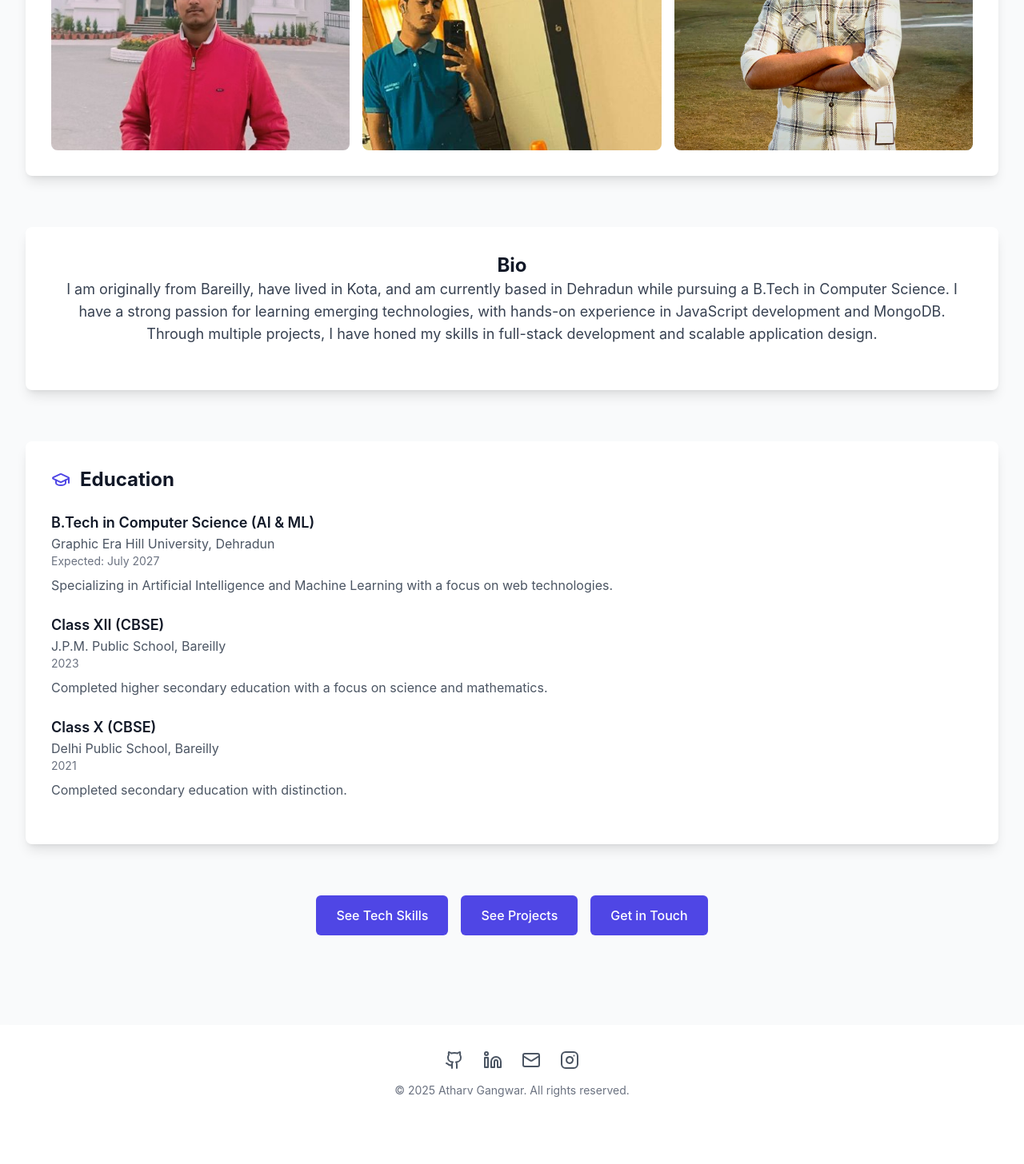
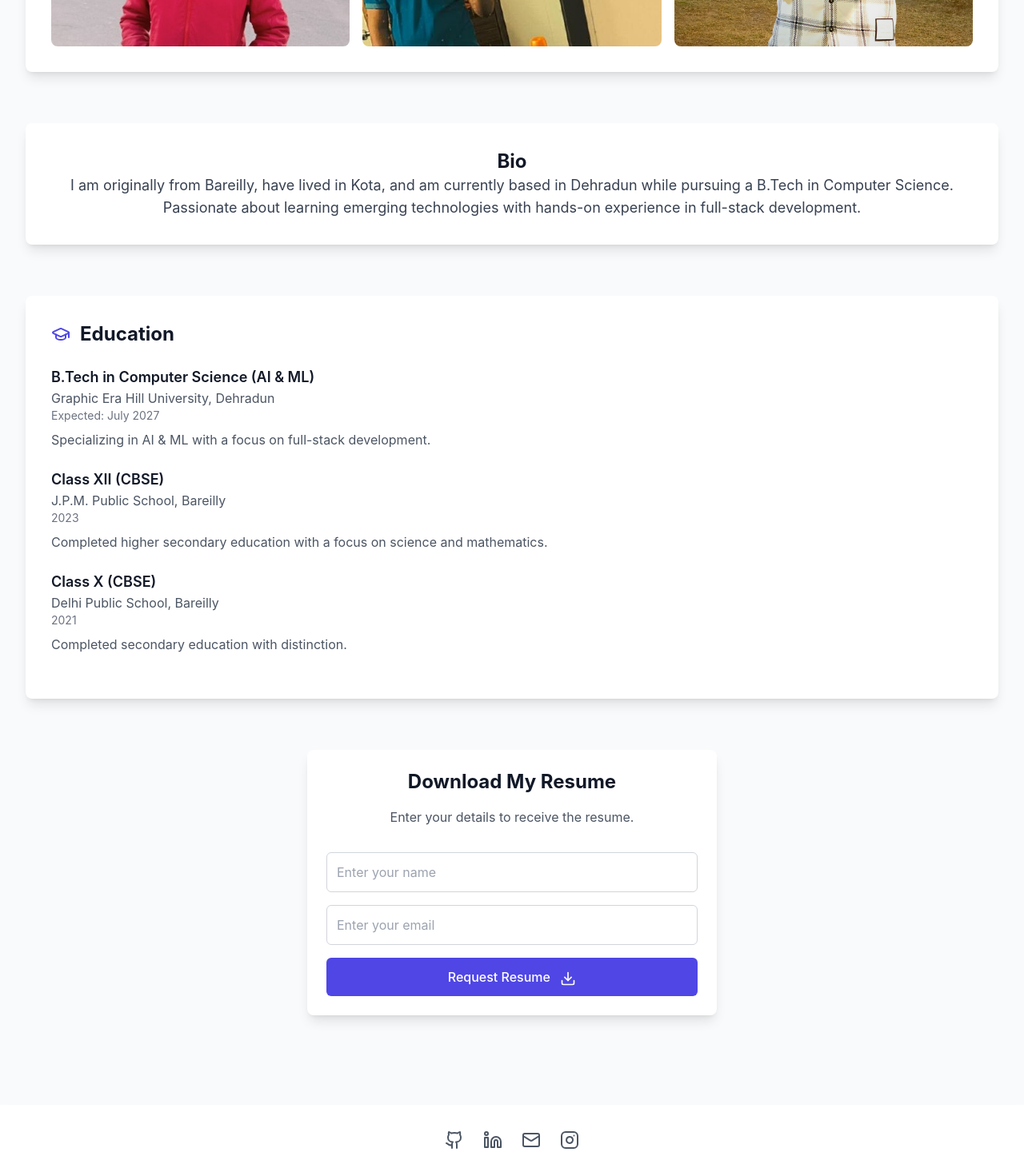
Before and after one commit to AtharvGangwar48/AboutAtharv, a React (Vite) app: page / in a window 1280 px wide. Shown: the part 630-2086 px from the top of the page at 80% size. Before the commit the page ends 2036 px from the top, so only its background shows below. Built offline with nearby package versions, Linux system fonts and the light colour scheme.

Commit message:
Update Home.tsx
added functionality

```diff
--- a/src/pages/Home.tsx
+++ b/src/pages/Home.tsx
@@ -1,44 +1,32 @@
-import { motion } from 'framer-motion';
-import {  Download,  GraduationCap } from 'lucide-react';
-import { Link } from 'react-router-dom';
+import { useState } from "react";
+import { motion } from "framer-motion";
+import { Download, GraduationCap } from "lucide-react";
 
 function Home() {
+  const [submitted, setSubmitted] = useState(false);
+
   const personalInfo = {
-    name: "Atharv Gangwar",
-    title: "Full Stack Developer | AI & ML Enthusiast",
-    about: "B.Tech student specializing in AI & ML with a strong foundation in web development and programming. Passionate about building scalable applications and full-stack development.",
     education: [
       {
         degree: "B.Tech in Computer Science (AI & ML)",
         institution: "Graphic Era Hill University, Dehradun",
         year: "Expected: July 2027",
-        description: "Specializing in Artificial Intelligence and Machine Learning with a focus on web technologies."
+        description: "Specializing in AI & ML with a focus on full-stack development.",
       },
       {
         degree: "Class XII (CBSE)",
         institution: "J.P.M. Public School, Bareilly",
         year: "2023",
-        description: "Completed higher secondary education with a focus on science and mathematics."
+        description: "Completed higher secondary education with a focus on science and mathematics.",
       },
       {
         degree: "Class X (CBSE)",
         institution: "Delhi Public School, Bareilly",
         year: "2021",
-        description: "Completed secondary education with distinction."
-      }
-    ]
+        description: "Completed secondary education with distinction.",
+      },
+    ],
   };
-
-  const handleDownloadResume = () => {
-    const resumeUrl = '/AtharvGangwarResume.pdf'; // Ensure the file is in the public directory
-    const link = document.createElement('a');
-    link.href = resumeUrl;
-    link.download = 'AtharvGangwarResume.pdf'; // Force download
-    document.body.appendChild(link);
-    link.click();
-    document.body.removeChild(link);
-  };
-
 
   return (
     <div className="max-w-7xl mx-auto px-4 sm:px-6 lg:px-8 py-16">
@@ -49,20 +37,14 @@ function Home() {
         className="text-center mb-12"
       >
         <h1 className="text-4xl sm:text-6xl font-bold text-gray-900 mb-6">
-          Hi, I'm <span className="text-indigo-600">{personalInfo.name}</span>
+          Hi, I'm <span className="text-indigo-600">Atharv Gangwar</span>
         </h1>
         <p className="text-xl text-gray-600 mb-8 max-w-2xl mx-auto">
-          {personalInfo.about}
+        B.Tech student specializing in AI & ML with a strong foundation in web development and programming. Passionate about building scalable applications and full-stack development.
         </p>
-        <button
-          onClick={handleDownloadResume}
-          className="inline-flex items-center px-6 py-3 border border-transparent text-base font-medium rounded-md text-white bg-indigo-600 hover:bg-indigo-700 mb-12"
-        >
-          Download Resume
-          <Download size={20} className="ml-2" />
-        </button>
       </motion.div>
 
+      {/* Gallery Section */}
       <motion.div className="bg-white rounded-lg shadow-lg p-8 mb-16">
         <h2 className="text-2xl font-bold text-gray-900 mb-6">Gallery</h2>
         <div className="grid grid-cols-1 sm:grid-cols-2 md:grid-cols-3 gap-4">
@@ -72,11 +54,15 @@ function Home() {
         </div>
       </motion.div>
 
+      {/* Bio Section */}
       <motion.div className="bg-white rounded-lg shadow-lg p-8 mb-16 text-center">
         <h2 className="text-2xl font-bold text-gray-900">Bio</h2>
-        <p className="text-lg text-gray-700 mb-6">I am originally from Bareilly, have lived in Kota, and am currently based in Dehradun while pursuing a B.Tech in Computer Science. I have a strong passion for learning emerging technologies, with hands-on experience in JavaScript development and MongoDB. Through multiple projects, I have honed my skills in full-stack development and scalable application design.</p>
+        <p className="text-lg text-gray-700">
+          I am originally from Bareilly, have lived in Kota, and am currently based in Dehradun while pursuing a B.Tech in Computer Science. Passionate about learning emerging technologies with hands-on experience in full-stack development.
+        </p>
       </motion.div>
 
+      {/* Education Section */}
       <motion.div className="bg-white rounded-lg shadow-lg p-8 mb-16">
         <div className="flex items-center mb-6">
           <GraduationCap size={24} className="text-indigo-600 mr-3" />
@@ -92,24 +78,63 @@ function Home() {
         ))}
       </motion.div>
 
+      {/* Resume Request Form */}
       <motion.div
         initial={{ opacity: 0, y: 20 }}
         animate={{ opacity: 1, y: 0 }}
-        transition={{ duration: 0.5, delay: 0.4 }}
-        className="text-center flex flex-wrap justify-center gap-4"
+        transition={{ duration: 0.5, delay: 0.2 }}
+        className="bg-white p-6 rounded-lg shadow-lg text-center max-w-lg mx-auto"
       >
-        <Link to="/skills" className="px-6 py-3 border border-transparent text-base font-medium rounded-md text-white bg-indigo-600 hover:bg-indigo-700">
-          See Tech Skills
-        </Link>
-        <Link to="/projects" className="px-6 py-3 border border-transparent text-base font-medium rounded-md text-white bg-indigo-600 hover:bg-indigo-700">
-          See Projects
-        </Link>
-        <Link
-          to="/contact"
-          className="px-6 py-3 border border-transparent text-base font-medium rounded-md text-white bg-indigo-600 hover:bg-indigo-700"
-        >
-          Get in Touch
-        </Link>
+        <h2 className="text-2xl font-bold text-gray-900 mb-4">Download My Resume</h2>
+        <p className="text-gray-600 mb-4">Enter your details to receive the resume.</p>
+
+        {!submitted ? (
+          <form
+            action="https://formsubmit.co/atharvgangwar8@gmail.com"
+            method="POST"
+            className="space-y-4"
+            onSubmit={() => setSubmitted(true)}
+          >
+            {/* Hidden Inputs for FormSubmit */}
+            <input type="hidden" name="_subject" value="New Resume Download Request" />
+            <input type="hidden" name="_captcha" value="false" />
+            <input type="hidden" name="_template" value="table" />
+
+            <input
+              type="text"
+              name="name"
+              required
+              placeholder="Enter your name"
+              className="border border-gray-300 rounded-md p-3 w-full"
+            />
+            <input
+              type="email"
+              name="email"
+              required
+              placeholder="Enter your email"
+              className="border border-gray-300 rounded-md p-3 w-full"
+            />
+            <button
+              type="submit"
+              className="px-6 py-3 text-white bg-indigo-600 hover:bg-indigo-700 rounded-md font-medium w-full"
+            >
+              Request Resume <Download size={20} className="ml-2 inline" />
+            </button>
+          </form>
+        ) : (
+          <div>
+            <p className="text-green-600 font-semibold mb-4">
+              ✅ Thank you! Your details have been submitted.
+            </p>
+            <a
+              href="/AtharvGangwarResume.pdf"
+              download
+              className="px-6 py-3 text-white bg-indigo-600 hover:bg-indigo-700 rounded-md font-medium inline-flex items-center"
+            >
+              Download Resume <Download size={20} className="ml-2 inline" />
+            </a>
+          </div>
+        )}
       </motion.div>
     </div>
   );
```
